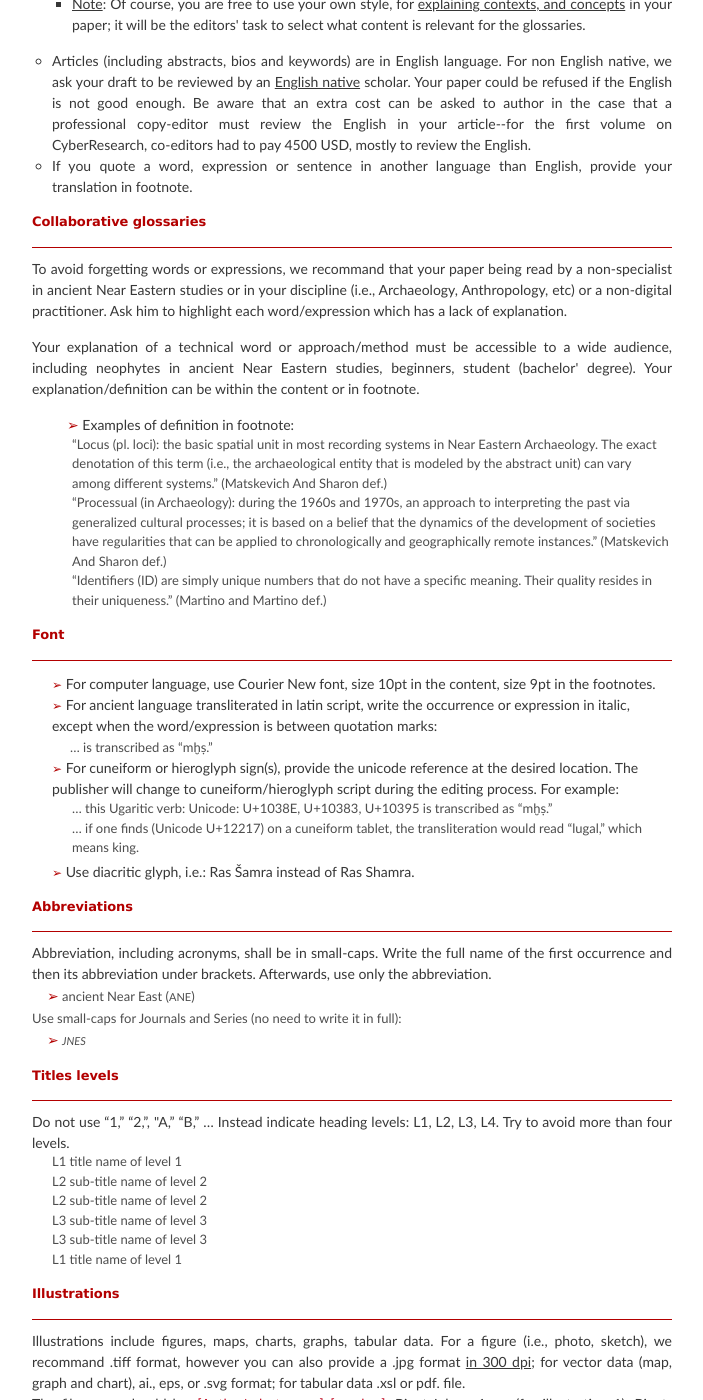
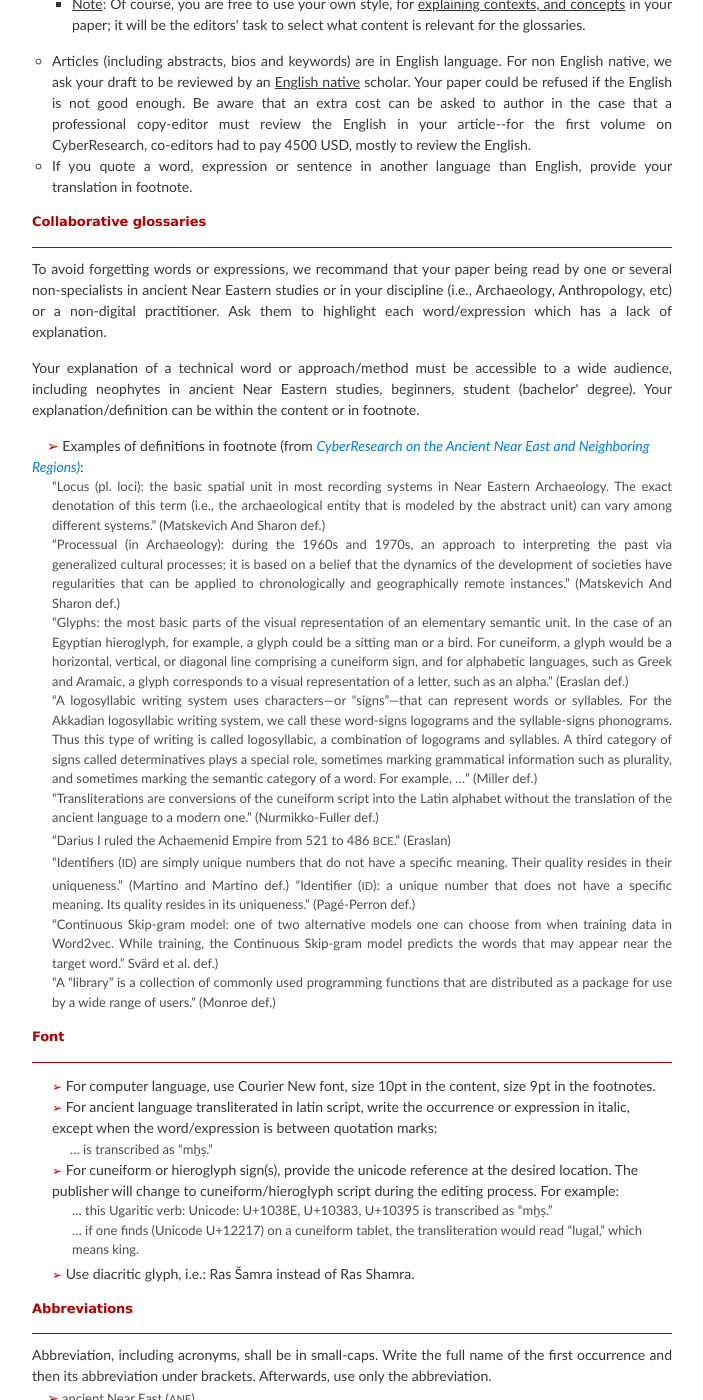
Before and after one commit to vbigot-juloux/ane-research-humanities, a Jekyll site: the page built from docs/Guidelines.md, in a window 1280 px wide and 1400 px high, scrolled down 886 px. Shown: the whole window, without its empty margins (288-991 px from the left). Built offline with Jekyll 4.4.1, drawn with Linux system fonts in a browser that asks for light colours; the repository's description, which GitHub fills in, is left out.

Commit message:
Update Guidelines.md

```diff
--- a/docs/Guidelines.md
+++ b/docs/Guidelines.md
@@ -40,14 +40,20 @@ layout: default
 
 <h3 style="color:#b30000;"><a name="glossaries"></a>Collaborative glossaries</h3>
 <hr style="height:0; margin:0; background:transparent; border-bottom:0.5px solid #b30000;" />
-<p>To avoid forgetting words or expressions, we recommand that your paper being read by a non-specialist in ancient Near Eastern studies or in your discipline (i.e., Archaeology, Anthropology, etc) or a non-digital practitioner. Ask him to highlight each word/expression which has a lack of explanation.</p>
+<p>To avoid forgetting words or expressions, we recommand that your paper being read by one or several non-specialists in ancient Near Eastern studies or in your discipline (i.e., Archaeology, Anthropology, etc) or a non-digital practitioner. Ask them to highlight each word/expression which has a lack of explanation.</p>
 <p>Your explanation of a technical word or approach/method must be accessible to a wide audience, including neophytes in ancient Near Eastern studies, beginners, student (bachelor' degree). Your explanation/definition can be within the content or in footnote.</p>
 <ul style="list-style-type: none">
-  <li> <span style="color:#b30000; font-size: 14px; padding-left: 15px">&#x27A2;</span> Examples of definition in footnote:
-    <ul style="list-style-type: none; font-size: 13px; color: #4d4d4d;">
+  <li style="margin-left: -20px"><span style="color:#b30000; font-size: 14px; padding-left: 15px">&#x27A2;</span> Examples of definitions in footnote (from <em><a href="http://ane-research-humanities.science/docs/CyberResearch-vol1" target="_blank">CyberResearch on the Ancient Near East and Neighboring Regions)</a></em>:
+    <ul style="list-style-type: none; font-size: 13px; color: #4d4d4d; text-align: justify;">
       <li>“Locus (pl. loci): the basic spatial unit in most recording systems in Near Eastern Archaeology. The exact denotation of this term (i.e., the archaeological entity that is modeled by the abstract unit) can vary among different systems.” (Matskevich And Sharon def.)</li>
-      <li>“Processual (in Archaeology): during the 1960s and 1970s, an approach to interpreting the past via generalized cultural processes; it is based on a belief that the dynamics of the development of societies have regularities that can be applied to chronologically and geographically remote instances.” (Matskevich And Sharon def.)</li>
-      <li>“Identifiers (ID) are simply unique numbers that do not have a specific meaning. Their quality resides in their uniqueness.” (Martino and Martino def.)</li>
+       <li>“Processual (in Archaeology): during the 1960s and 1970s, an approach to interpreting the past via generalized cultural processes; it is based on a belief that the dynamics of the development of societies have regularities that can be applied to chronologically and geographically remote instances.” (Matskevich And Sharon def.)</li>
+      <li>“Glyphs: the most basic parts of the visual representation of an elementary semantic unit. In the case of an Egyptian hieroglyph, for example, a glyph could be a sitting man or a bird. For cuneiform, a glyph would be a horizontal, vertical, or diagonal line comprising a cuneiform sign, and for alphabetic languages, such as Greek and Aramaic, a glyph corresponds to a visual representation of a letter, such as an alpha.” (Eraslan def.)</li>
+      <li>“A logosyllabic writing system uses characters—or “signs”—that can represent words or syllables. For the Akkadian logosyllabic writing system, we call these word-signs logograms and the syllable-signs phonograms. Thus this type of writing is called logosyllabic, a combination of logograms and syllables. A third category of signs called determinatives plays a special role, sometimes marking grammatical information such as plurality, and sometimes marking the semantic category of a word. For example, …” (Miller def.)</li>
+      <li>“Transliterations are conversions of the cuneiform script into the Latin alphabet without the translation of the ancient language to a modern one.” (Nurmikko-Fuller def.)</li>
+      <li>“Darius I ruled the Achaemenid Empire from 521 to 486 <span style="font-variant: small-caps; font-size: 15px;">bce</span>.” (Eraslan)</li>
+      <li>“Identifiers (<span style="font-variant: small-caps; font-size: 15px;">id</span>) are simply unique numbers that do not have a specific meaning. Their quality resides in their uniqueness.” (Martino and Martino def.) “Identifier (<span style="font-variant: small-caps; font-size: 15px;">id</span>): a unique number that does not have a specific meaning. Its quality resides in its uniqueness.” (Pagé-Perron def.)</li>
+      <li>“Continuous Skip-gram model: one of two alternative models one can choose from when training data in Word2vec. While training, the Continuous Skip-gram model predicts the words that may appear near the target word.” Svärd et al. def.)</li>
+      <li>“A “library” is a collection of commonly used programming functions that are distributed as a package for use by a wide range of users.” (Monroe def.)</li>
     </ul>
   </li>
   </ul>
```
